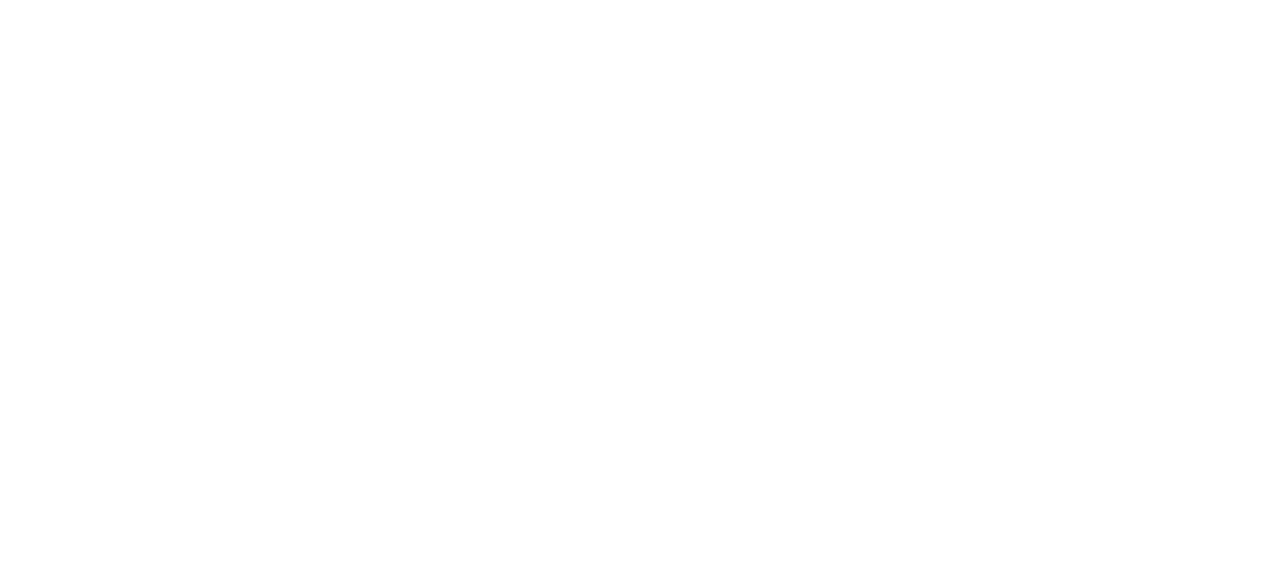
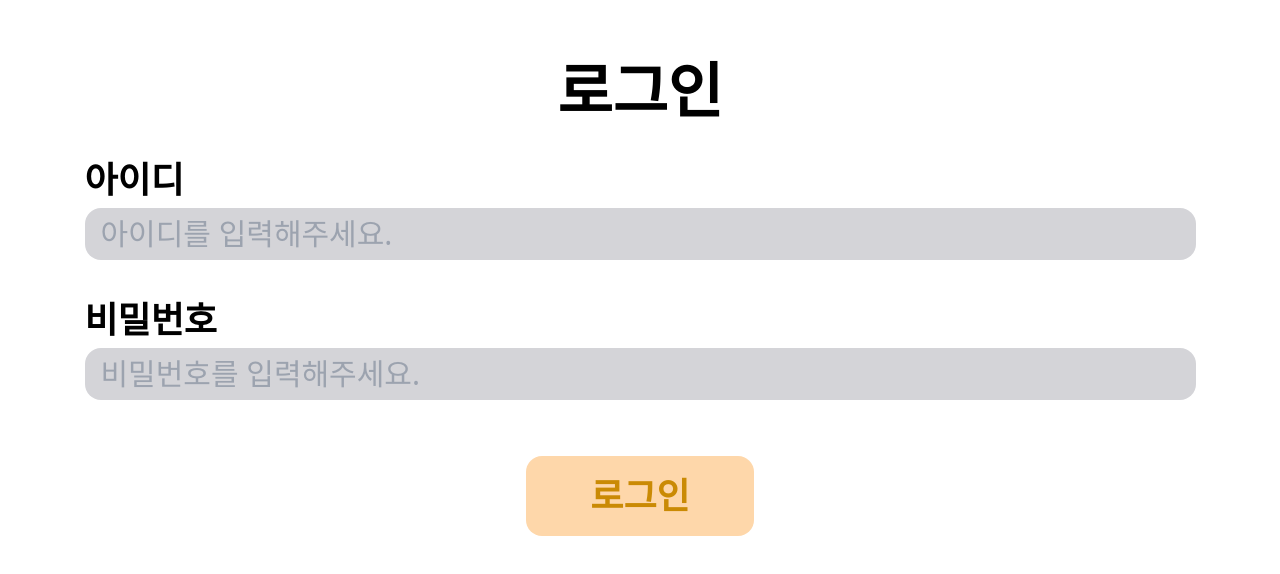
Before and after one commit to 2024-Techeer/Frontend, a React (Vite) app: page /Login in a window 1280 px wide. Before the commit this address had no page. Shown: the part 166-740 px from the top of the page. Built offline with nearby package versions, Linux system fonts and the light colour scheme.

Commit message:
로그인페이지 퍼블리싱

```diff
--- a/src/App.tsx
+++ b/src/App.tsx
@@ -1,4 +1,5 @@
 import { BrowserRouter, Route, Routes } from 'react-router-dom';
+import LoginPage from './pages/LoginPage';
 import MainPage from './pages/MainPage';
 import RecruitmentPage from './pages/RecruitmentPage';
 
@@ -7,6 +8,7 @@
     <>
       <BrowserRouter>
         <Routes>
+          <Route path="Login" element={<LoginPage />} />
           <Route path="Main" element={<MainPage />} />
           <Route path="Recruitment" element={<RecruitmentPage />} />
         </Routes>
--- /dev/null
+++ b/src/pages/LoginPage.tsx
@@ -0,0 +1,44 @@
+import * as React from "react";
+
+interface InputFieldProps {
+  label: string;
+  placeholder: string;
+}
+
+const InputField: React.FC<InputFieldProps> = ({ label, placeholder }) => {
+  return (
+    <div className="flex flex-col mt-10">
+      <label className="text-4xl font-semibold">{label}</label>
+      <input
+        className="mt-2 px-4 py-2 text-3xl font-thin rounded-2xl bg-zinc-300 text-stone-500"
+        placeholder={placeholder}
+      />
+    </div>
+  );
+};
+
+const LoginPage: React.FC = () => {
+  return (
+    <main className="flex flex-col justify-center items-center px-16 py-20 font-extrabold text-black bg-white max-md:px-5 h-screen">
+      <div className="flex flex-col mt-32 w-full max-w-[1111px] max-md:mt-10 max-md:max-w-full">
+        <h1 className="text-6xl text-center max-md:text-4xl">
+          로그인
+        </h1>
+        <form className="w-full">
+          <InputField label="아이디" placeholder="아이디를 입력해주세요." />
+          <InputField label="비밀번호" placeholder="비밀번호를 입력해주세요." />
+          <div className="flex justify-center w-full"> {/* 로그인 버튼을 가운데 정렬하기 위해 별도의 div로 감쌉니다. */}
+            <button
+              type="submit"
+              className="px-16 py-5 mt-14 text-4xl text-center text-yellow-600 bg-orange-200 rounded-2xl max-md:px-5 max-md:mt-10"
+            >
+              로그인
+            </button>
+          </div>
+        </form>
+      </div>
+    </main>
+  );
+};
+
+export default LoginPage;
```
